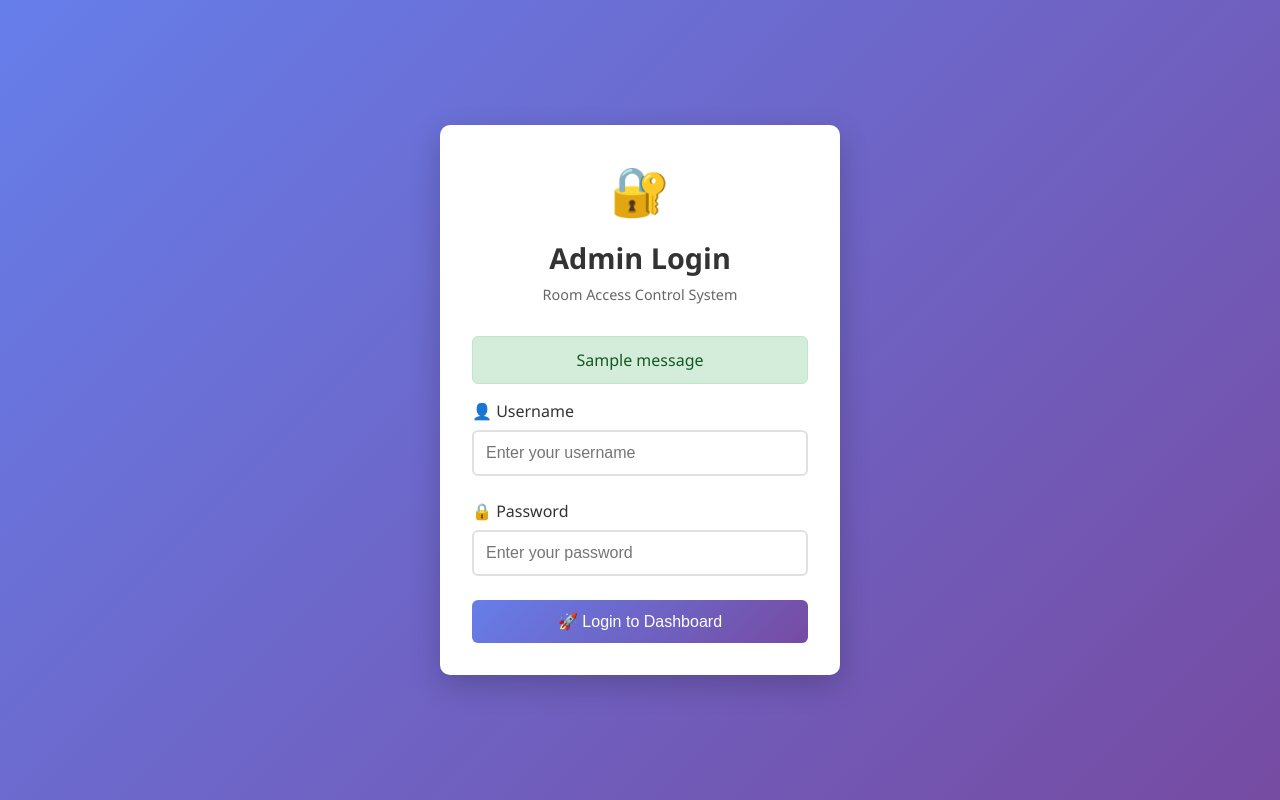
After one commit to codejeng/NetworkAccessControl, a Flask app: page /admin/login in a window 1280 px wide. The commit adds this page. Run offline with Flask 3, Linux system fonts and the light colour scheme; tables that the repository leaves empty hold one stand-in row (values such as "Sample post"); one stand-in notice (Sample message) is shown.

Commit message:
Add Authentication system Add home page to redirect to /request and /admin

```diff
--- a/app.py
+++ b/app.py
@@ -1,6 +1,8 @@
-from flask import Flask, request, jsonify, render_template
+from flask import Flask, request, jsonify, render_template, session, redirect, url_for, flash
+from functools import wraps
+import hashlib
 import sqlite3
-from datetime import datetime
+from datetime import datetime, timedelta
 import logging
 import threading
 import time
@@ -10,6 +12,14 @@ app = Flask(__name__)
 
 # Database configuration
 DATABASE = 'room_access.db'
+
+app.secret_key = 'NACS'
+
+ADMIN_CREDENTIALS = {
+    "admin": "admin123",
+}
+
+SESSION_TIMEOUT = timedelta(hours=24)
 
 # Configure logging
 logging.basicConfig(level=logging.INFO)
@@ -113,6 +123,44 @@ def get_db_connection():
     conn = sqlite3.connect(DATABASE)
     conn.row_factory = sqlite3.Row
     return conn
+
+# Authentication functions
+def login_required(f):
+    """Decorator to require authentication for routes"""
+    @wraps(f)
+    def decorated_function(*args, **kwargs):
+        if 'admin_user' not in session:
+            return redirect(url_for('admin_login'))
+
+        # Check session timeout
+        if 'login_time' in session:
+            login_time = datetime.fromisoformat(session['login_time'])
+            if datetime.now() - login_time > SESSION_TIMEOUT:
+                session.clear()
+                flash('Session expired. Please login again.', 'error')
+                return redirect(url_for('admin_login'))
+
+        return f(*args, **kwargs)
+    return decorated_function
+
+# API authentication decorator (for AJAX requests)
+def api_login_required(f):
+    """Decorator for API endpoints that require authentication"""
+    @wraps(f)
+    def decorated_function(*args, **kwargs):
+        if 'admin_user' not in session:
+            return jsonify({'error': 'Authentication required'}), 401
+
+        # Check session timeout
+        if 'login_time' in session:
+            login_time = datetime.fromisoformat(session['login_time'])
+            if datetime.now() - login_time > SESSION_TIMEOUT:
+                session.clear()
+                return jsonify({'error': 'Session expired'}), 401
+
+        return f(*args, **kwargs)
+    return decorated_function
+
 
 def background_tasks(update_interval=10, cleanup_interval=10):
     """Start background threads for updating expired statuses and cleaning up expired cache"""
@@ -309,9 +357,9 @@ def cleanup_expired_cache_entries():
         print(f"❌ Error in cleanup_expired_cache_entries: {str(e)}")
 
 @app.route('/')
-def dashboard():
+def Home():
     """Admin dashboard for managing room access"""
-    return render_template('dashboard.html')
+    return render_template('home.html')
 
 @app.route('/request')
 def request_page():
@@ -712,6 +760,7 @@ def get_student_requests(name):
 # ================== ADMIN API ENDPOINTS ==================
 
 @app.route('/api/admin/requests', methods=['GET'])
+@api_login_required
 def get_all_requests():
     """Get all room access requests"""
     try:
@@ -746,6 +795,7 @@ def get_all_requests():
         return jsonify({'error': str(e)}), 500
 
 @app.route('/api/admin/requests/<int:request_id>/approve', methods=['PUT'])
+@api_login_required
 def approve_request(request_id):
     """Approve or deny a room access request"""
     try:
@@ -779,6 +829,7 @@ def approve_request(request_id):
         return jsonify({'error': str(e), 'success': False}), 500
 
 @app.route('/api/admin/users', methods=['GET', 'POST'])
+@api_login_required
 def manage_users():
     """Get all users or add new user"""
     if request.method == 'GET':
@@ -843,6 +894,7 @@ def manage_users():
             return jsonify({'error': str(e), 'success': False}), 500
 
 @app.route('/api/admin/rooms', methods=['GET'])
+@api_login_required
 def get_rooms():
     """Get all registered rooms"""
     try:
@@ -871,6 +923,7 @@ def get_rooms():
         return jsonify({'error': str(e)}), 500
 
 @app.route('/api/admin/esp32_cache', methods=['GET'])
+@api_login_required
 def get_esp32_cache_updated():
     """Get current ESP32 cache status with expired_status field"""
     try:
@@ -967,6 +1020,7 @@ def get_access_logs():
         return jsonify({'error': str(e)}), 500
 
 @app.route('/api/admin/stats', methods=['GET'])
+@api_login_required
 def get_admin_stats():
     """Get dashboard statistics"""
     try:
@@ -1016,6 +1070,7 @@ def get_admin_stats():
         return jsonify({'error': str(e)}), 500
 
 @app.route('/api/admin/requests/clear', methods=['DELETE'])
+@api_login_required
 def clear_all_requests():
     # Clear all room access requests from the database
 
@@ -1055,6 +1110,7 @@ def clear_all_requests():
         }), 500
 
 @app.route('/api/admin/esp32_cache/clear', methods=['DELETE'])
+@api_login_required
 def clear_esp32_cache():
     """Clear all ESP32 cache entries from the database"""
     try:
@@ -1179,12 +1235,66 @@ def manual_cleanup_cache():
             'message': f'Cache cleanup failed: {str(e)}'
         }), 500
 
+# Authentication routes
+@app.route('/admin/login', methods=['GET', 'POST'])
+def admin_login():
+    """Admin login page and handler"""
+    if request.method == 'POST':
+        username = request.form.get('username', '').strip()
+        password = request.form.get('password', '').strip()
+
+        if not username or not password:
+            flash('Username and password are required', 'error')
+            return render_template('login.html')
+
+        # Check credentials
+        if username in ADMIN_CREDENTIALS and ADMIN_CREDENTIALS[username] == password:
+            session['admin_user'] = username
+            session['login_time'] = datetime.now().isoformat()
+            session.permanent = True
+
+            flash('Login successful!', 'success')
+            return redirect(url_for('admin_dashboard'))
+        else:
+            flash('Invalid username or password', 'error')
+            return render_template('login.html')
+
+    # If already logged in, redirect to dashboard
+    if 'admin_user' in session:
+        return redirect(url_for('admin_dashboard'))
+
+    return render_template('login.html')
+
+@app.route('/admin/logout')
+@login_required
+def admin_logout():
+    """Admin logout"""
+    username = session.get('admin_user', 'Unknown')
+    session.clear()
+
+    return render_template('login.html')
+    flash(f'You have been logged out successfully, {username}!', 'success')
+
+@app.route('/admin/dashboard')
+@login_required
+def admin_dashboard():
+    """Admin dashboard page"""
+    admin_user = session.get('admin_user', 'Admin')
+    return render_template('dashboard.html', admin_user=admin_user)
+
+# Redirect root admin route to login
+@app.route('/admin')
+def admin_root():
+    """Redirect /admin to login"""
+    return redirect(url_for('admin_login'))
+
+
 if __name__ == '__main__':
     # Initialize database
     init_database()
 
     print("🚀 Starting Room Access Control Server...")
-    print("📊 Admin Dashboard: http://localhost:5000")
+    print("📊 Admin Dashboard: http://localhost:5000/admin")
     print("📝 Student Request Page: http://localhost:5000/request")
     print("🔌 API Endpoints: http://localhost:5000/api/")
     print("💾 Database: room_access.db")
--- /dev/null
+++ b/templates/login.html
@@ -0,0 +1,188 @@
+<!DOCTYPE html>
+<html lang="en">
+<head>
+    <meta charset="UTF-8">
+    <meta name="viewport" content="width=device-width, initial-scale=1.0">
+    <title>Admin Login - Room Access Control</title>
+    <style>
+        * {
+            margin: 0;
+            padding: 0;
+            box-sizing: border-box;
+        }
+
+        body {
+            font-family: "Segoe UI", Tahoma, Geneva, Verdana, sans-serif;
+            background: linear-gradient(135deg, #667eea 0%, #764ba2 100%);
+            height: 100vh;
+            display: flex;
+            align-items: center;
+            justify-content: center;
+        }
+
+        .login-container {
+            background: white;
+            padding: 2rem;
+            border-radius: 10px;
+            box-shadow: 0 10px 30px rgba(0, 0, 0, 0.2);
+            width: 100%;
+            max-width: 400px;
+        }
+
+        .login-header {
+            text-align: center;
+            margin-bottom: 2rem;
+        }
+
+        .login-header h1 {
+            color: #333;
+            font-size: 1.8rem;
+            margin-bottom: 0.5rem;
+        }
+
+        .login-header p {
+            color: #666;
+            font-size: 0.9rem;
+        }
+
+        .form-group {
+            margin-bottom: 1.5rem;
+        }
+
+        .form-group label {
+            display: block;
+            margin-bottom: 0.5rem;
+            font-weight: 500;
+            color: #333;
+        }
+
+        .form-control {
+            width: 100%;
+            padding: 0.75rem;
+            border: 2px solid #e0e0e0;
+            border-radius: 6px;
+            font-size: 1rem;
+            transition: border-color 0.3s ease;
+        }
+
+        .form-control:focus {
+            outline: none;
+            border-color: #667eea;
+            box-shadow: 0 0 0 3px rgba(102, 126, 234, 0.1);
+        }
+
+        .btn-login {
+            width: 100%;
+            padding: 0.75rem;
+            background: linear-gradient(135deg, #667eea 0%, #764ba2 100%);
+            color: white;
+            border: none;
+            border-radius: 6px;
+            font-size: 1rem;
+            font-weight: 500;
+            cursor: pointer;
+            transition: transform 0.2s ease;
+        }
+
+        .btn-login:hover {
+            transform: translateY(-2px);
+        }
+
+        .btn-login:disabled {
+            opacity: 0.6;
+            cursor: not-allowed;
+            transform: none;
+        }
+
+        .alert {
+            padding: 0.75rem;
+            border-radius: 6px;
+            margin-bottom: 1rem;
+            text-align: center;
+        }
+
+        .alert-danger {
+            background: #f8d7da;
+            color: #721c24;
+            border: 1px solid #f5c6cb;
+        }
+
+        .alert-success {
+            background: #d4edda;
+            color: #155724;
+            border: 1px solid #c3e6cb;
+        }
+
+        .loading {
+            display: none;
+            text-align: center;
+            margin-top: 1rem;
+            color: #666;
+        }
+
+        .login-icon {
+            font-size: 3rem;
+            margin-bottom: 1rem;
+        }
+
+        @media (max-width: 480px) {
+            .login-container {
+                margin: 1rem;
+                padding: 1.5rem;
+            }
+        }
+    </style>
+</head>
+<body>
+    <div class="login-container">
+        <div class="login-header">
+            <div class="login-icon">🔐</div>
+            <h1>Admin Login</h1>
+            <p>Room Access Control System</p>
+        </div>
+
+        <!-- Flash messages -->
+        {% with messages = get_flashed_messages(with_categories=true) %}
+            {% if messages %}
+                {% for category, message in messages %}
+                    <div class="alert alert-{{ 'danger' if category == 'error' else category }}">
+                        {{ message }}
+                    </div>
+                {% endfor %}
+            {% endif %}
+        {% endwith %}
+
+        <form method="POST" id="loginForm">
+            <div class="form-group">
+                <label for="username">👤 Username</label>
+                <input type="text" id="username" name="username" class="form-control" required placeholder="Enter your username" value="{{ request.form.username }}">
+            </div>
+
+            <div class="form-group">
+                <label for="password">🔒 Password</label>
+                <input type="password" id="password" name="password" class="form-control" required placeholder="Enter your password">
+            </div>
+
+            <button type="submit" class="btn-login" id="loginBtn">
+                🚀 Login to Dashboard
+            </button>
+
+            <div id="loginLoading" class="loading">
+                🔄 Authenticating...
+            </div>
+        </form>
+    </div>
+
+    <script>
+        document.getElementById('loginForm').addEventListener('submit', function() {
+            const loginBtn = document.getElementById('loginBtn');
+            const loginLoading = document.getElementById('loginLoading');
+
+            // Show loading state
+            loginBtn.disabled = true;
+            loginBtn.textContent = 'Authenticating...';
+            loginLoading.style.display = 'block';
+        });
+    </script>
+</body>
+</html>
```
Also changed, not shown: templates/dashboard.html (+134 -10 lines), templates/home.html (added, +173 -0 lines), room_access.db.
